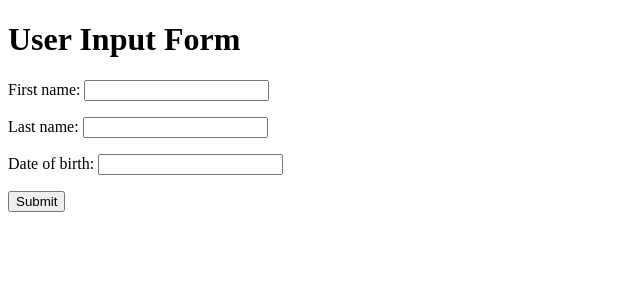
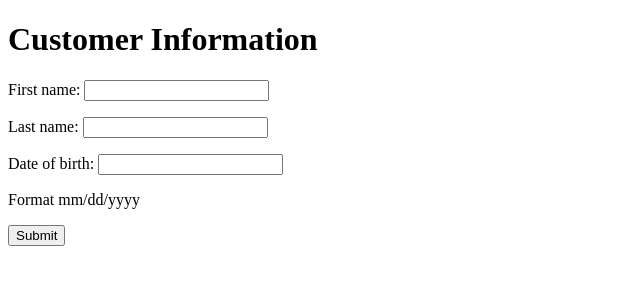
Before and after one commit to mpethamotaung/DataSciences, a Django app: page / in a window 1280 px wide. Shown: the top 300 px of the page, without its empty margins (0-640 px from the left). Run offline with Django 3.2, Linux system fonts and the light colour scheme.

Commit message:
user mod

```diff
--- a/workflow_project/app/templates/app/user_input.html
+++ b/workflow_project/app/templates/app/user_input.html
@@ -6,10 +6,11 @@
     <title>User Input Form</title>
 </head>
 <body>
-    <h1>User Input Form</h1>
+    <h1>Customer Information</h1>
     <form method="post">
         {% csrf_token %}
         {{ form.as_p }}
+        <p>Format mm/dd/yyyy</p>
         <button type="submit">Submit</button>
     </form>
 </body>
```
Also changed, not shown: workflow_project/db.sqlite3.
